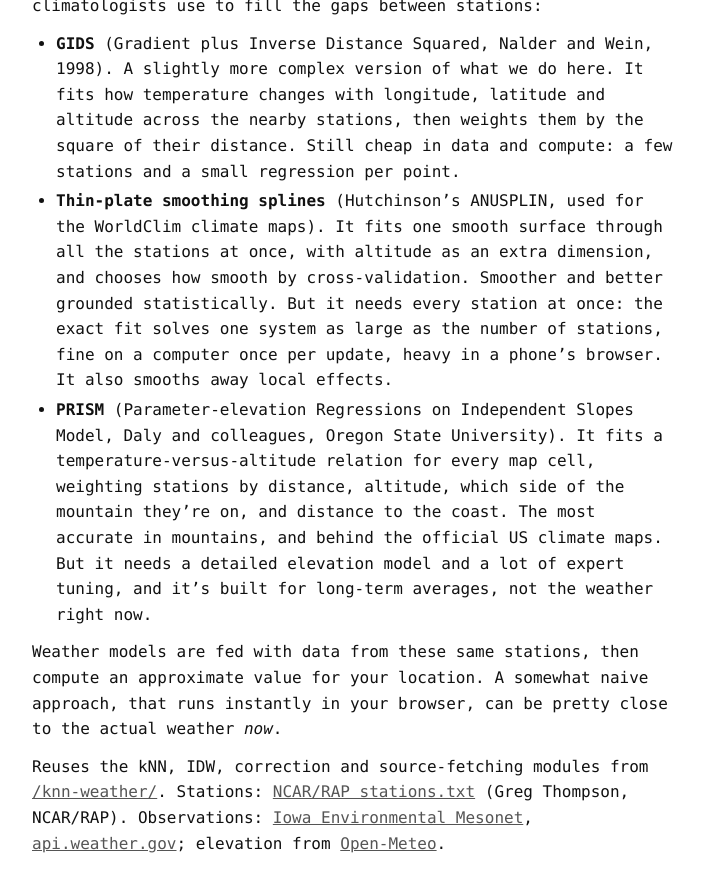
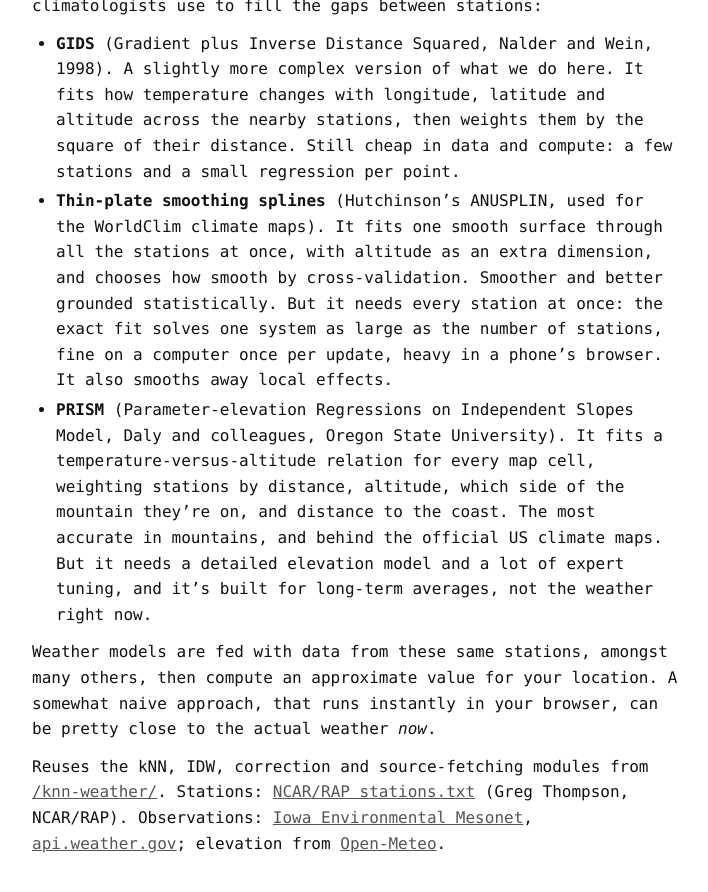
Before and after one commit to idle-intelligence/trucs.ai, a Jekyll site: the page built from blog/browser-weather.md, in a window 1280 px wide and 900 px high, scrolled down 2438 px. Shown: the top 892 px of the window, without its empty margins (284-992 px from the left). Built offline with Jekyll 4.4.1, drawn with Linux system fonts in a browser that asks for light colours.

Commit message:
blog/browser-weather: models use many other sources too

```diff
--- a/blog/browser-weather.md
+++ b/blog/browser-weather.md
@@ -80,7 +80,7 @@ If you want to go further, here are three methods that climatologists use to fil
 - **Thin-plate smoothing splines** (Hutchinson's ANUSPLIN, used for the WorldClim climate maps). It fits one smooth surface through all the stations at once, with altitude as an extra dimension, and chooses how smooth by cross-validation. Smoother and better grounded statistically. But it needs every station at once: the exact fit solves one system as large as the number of stations, fine on a computer once per update, heavy in a phone's browser. It also smooths away local effects.
 - **PRISM** (Parameter-elevation Regressions on Independent Slopes Model, Daly and colleagues, Oregon State University). It fits a temperature-versus-altitude relation for every map cell, weighting stations by distance, altitude, which side of the mountain they're on, and distance to the coast. The most accurate in mountains, and behind the official US climate maps. But it needs a detailed elevation model and a lot of expert tuning, and it's built for long-term averages, not the weather right now.
 
-Weather models are fed with data from these same stations, then compute an approximate value for your location. A somewhat naive approach, that runs instantly in your browser, can be pretty close to the actual weather _now_.
+Weather models are fed with data from these same stations, amongst many others, then compute an approximate value for your location. A somewhat naive approach, that runs instantly in your browser, can be pretty close to the actual weather _now_.
 
 <p class="panel-desc">
   Reuses the kNN, IDW, correction and source-fetching modules from <a href="/knn-weather/">/knn-weather/</a>. Stations: <a href="http://www.rap.ucar.edu/weather/surface/stations.txt">NCAR/RAP stations.txt</a> (Greg Thompson, NCAR/RAP). Observations: <a href="https://mesonet.agron.iastate.edu/">Iowa Environmental Mesonet</a>, <a href="https://www.weather.gov/documentation/services-web-api">api.weather.gov</a>; elevation from <a href="https://open-meteo.com/">Open-Meteo</a>.
```
